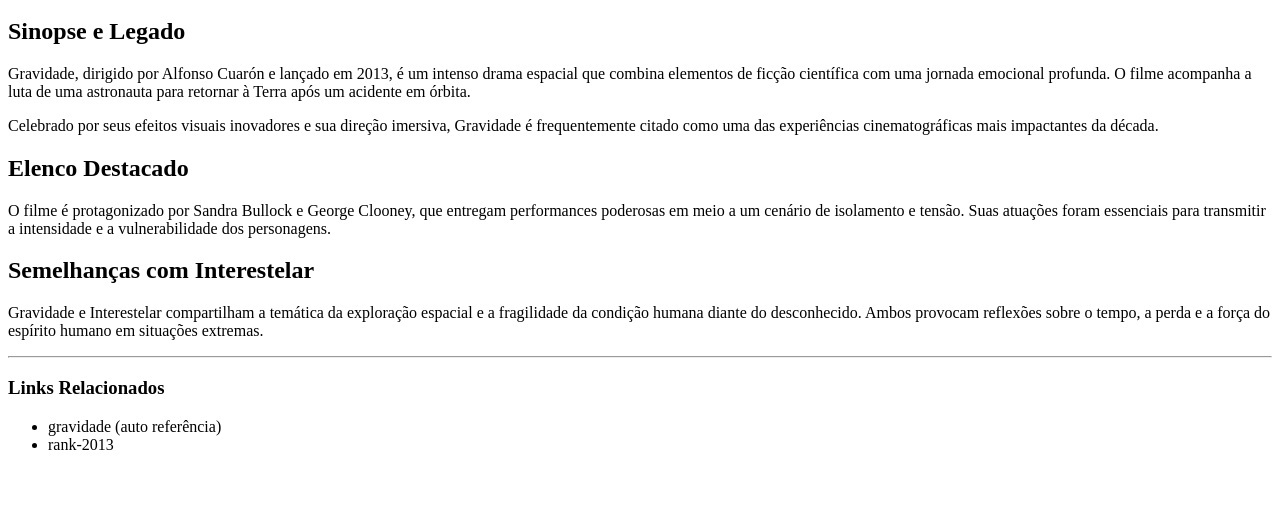
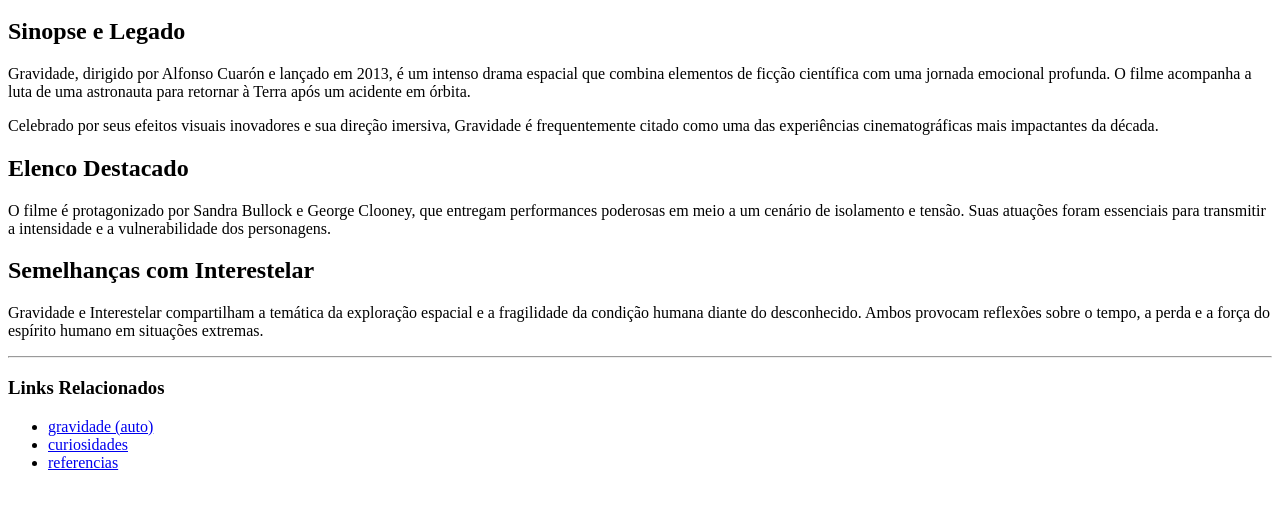
Before and after one commit to lucasFarias072/mock-web-page-gravidade, a plain HTML site: page index.html in a window 1280 px wide. Shown: the part 100-606 px from the top of the page. Drawn offline with Linux system fonts and the light colour scheme.

Commit message:
new urls

```diff
--- a/index.html
+++ b/index.html
@@ -35,8 +35,10 @@
     <hr>
     <h3>Links Relacionados</h3>
     <ul>
-        <li><a href="https://lucasfarias072.github.io/mock-web-page-gravidade/"></a>gravidade (auto referência)</li> <!-- auto -->
-        <li><a href="https://lucasfarias072.github.io/mock-web-page-gravidade-rank-2013/"></a>rank-2013</li>
+        <li><a href="https://lucasfarias072.github.io/mock-web-page-gravidade/">gravidade (auto)</a></li> <!-- auto -->
+        <li><a href="https://lucasfarias072.github.io/mock-web-page-gravidade-curiosidades/">curiosidades</a></li>
+        <li><a href="https://lucasfarias072.github.io/mock-web-page-gravidade-referencias/">referencias</a></li>
+
     </ul>
 </body>
 
```
